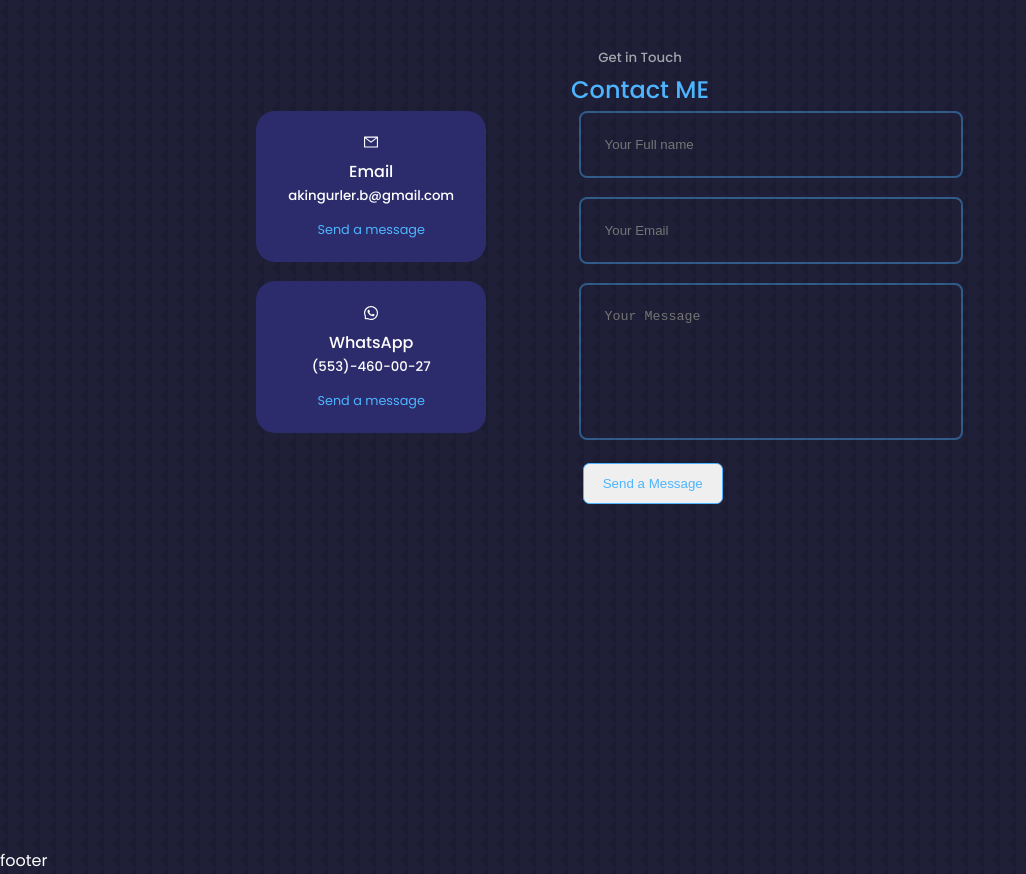
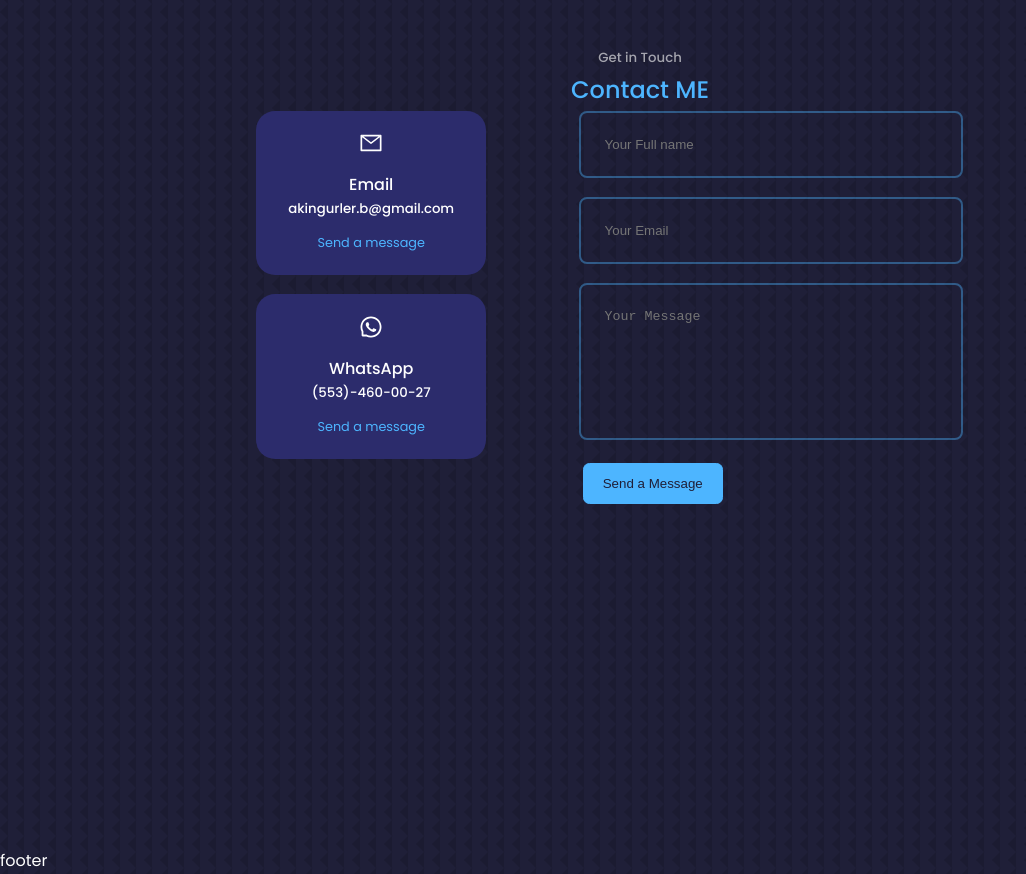
Before and after one commit to AkinGurler/PersonalPortfolio, a React (Create React App) app: page / in a window 1280 px wide. Shown: the part 4620-5494 px from the top of the page, without its empty margins (0-1026 px from the left). Built offline with nearby package versions, Linux system fonts and the light colour scheme.

Commit message:
added send email with form emailjs codes

```diff
--- a/src/components/contact/contact.jsx
+++ b/src/components/contact/contact.jsx
@@ -2,22 +2,40 @@ import React, { useState } from 'react'
 import './contact.css'
 import { AiOutlineMail } from 'react-icons/ai'
 import { AiOutlineWhatsApp } from 'react-icons/ai'
+import { useRef } from 'react';
+import emailjs from 'emailjs-com'
+
 const CONTACT_DATA = [
   {
     type: "Email",
     contact: "akingurler.b@gmail.com",
     link: "mailto:akingurler.b@gmail.com",
-    icon: <AiOutlineMail />
+    icon: <AiOutlineMail className='contact__option-icon' />
   },
   {
     type: "WhatsApp",
     contact: "(553)-460-00-27",
     link: "http://api.whatsapp.com/send?phone=905534600027",
-    icon: <AiOutlineWhatsApp />
+    icon: <AiOutlineWhatsApp className='contact__option-icon' />
   }
 ]
 const Contact = () => {
   const [contactData, setContactData] = useState(CONTACT_DATA)
+  const form = useRef()
+
+  const sendEmail = (e) => {
+    e.preventDefault();
+
+    emailjs.sendForm('service_k4n468d', 'template_9oc8p9y', form.current, '9wuqriWg6CG7ZkU0Z')
+      .then((result) => {
+        console.log(result.text);
+      }, (error) => {
+        console.log(error.text);
+      });
+      e.target.reset()
+  };
+
+
   return (
     <section id='contact'>
       <h5>Get in Touch</h5>
@@ -33,7 +51,7 @@ const Contact = () => {
             </article>
           ))}
         </div>
-        <form action="">
+        <form ref={form} onSubmit={sendEmail}>
           <input
             type="text"
             name='name'
@@ -50,8 +68,8 @@ const Contact = () => {
             placeholder='Your Message'>
           </textarea>
           <button
-          type='submit'
-          className='btn btn primary'
+            type='submit'
+            className='btn btn-primary'
           >
             Send a Message
           </button>
```
